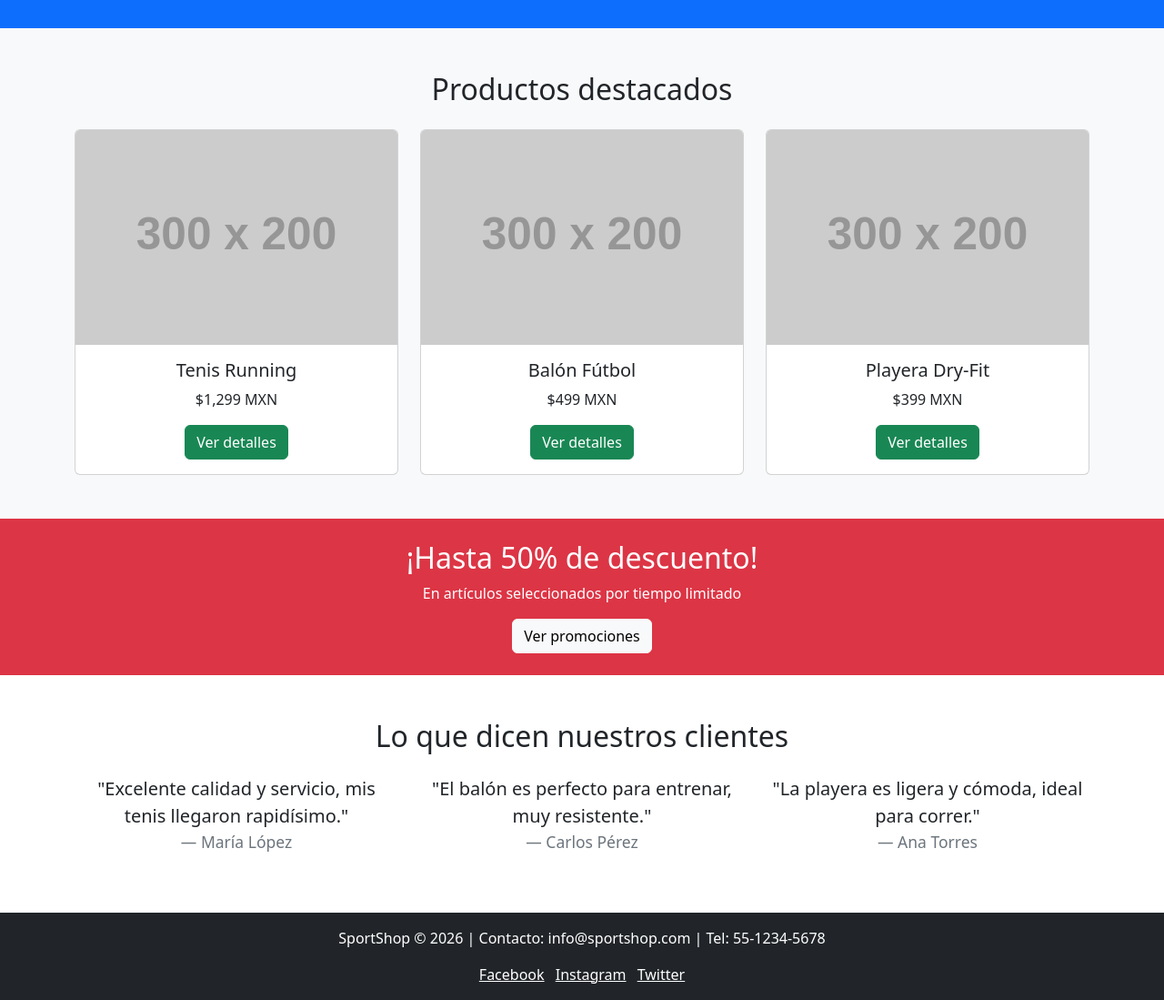
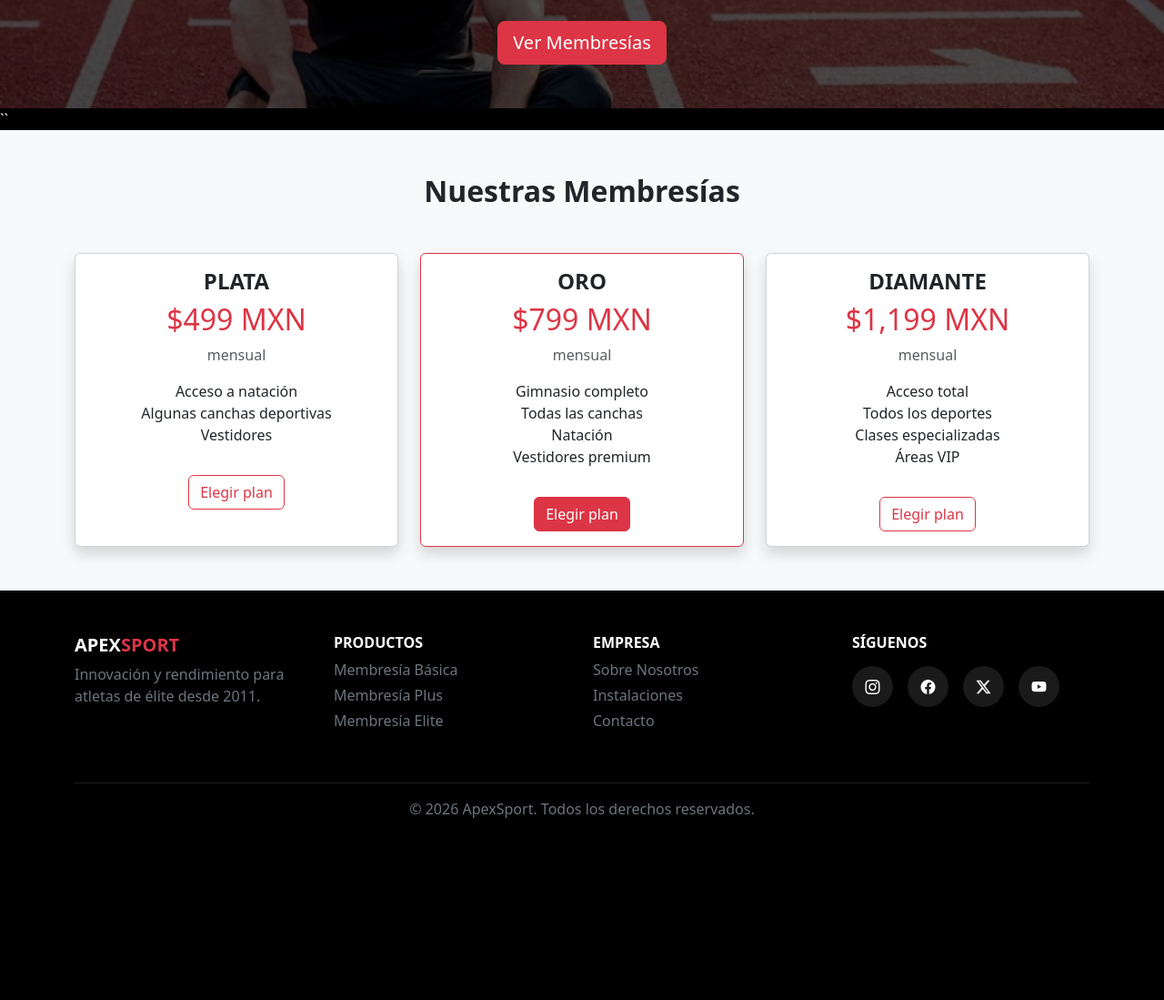
Before and after one commit to E-HAKA/Hackaton1, a plain HTML site: page index.html in a window 1280 px wide. Shown: the part 290-1389 px from the top of the page at 91% size. After the commit the page ends 1207 px from the top, so only its background shows below. Drawn offline with nearby package versions, Linux system fonts and the light colour scheme; placeholder pictures from the web are drawn by us.

Commit message:
Footer, navbar

```diff
--- a/index.html
+++ b/index.html
@@ -1,135 +1,232 @@
 <!DOCTYPE html>
 <html lang="es">
 <head>
-  <meta charset="UTF-8">
-  <meta name="viewport" content="width=device-width, initial-scale=1">
-  <title>Tienda Deportiva - Inicio</title>
+  <meta charset="UTF-8" />
+  <meta name="viewport" content="width=device-width, initial-scale=1.0"/>
+  <title>ApexSport | Membresías</title>
+
   <!-- Bootstrap CSS -->
   <link href="https://cdn.jsdelivr.net/npm/bootstrap@5.3.2/dist/css/bootstrap.min.css" rel="stylesheet">
+  <link rel="stylesheet" href="https://cdn.jsdelivr.net/npm/bootstrap-icons/font/bootstrap-icons.css">
 </head>
-<body>
 
-  <!-- Navbar -->
-  <nav class="navbar navbar-expand-lg navbar-dark bg-dark">
+<body style="background-color:#000; color:white;">
+
+  <!-- ================= NAVBAR ================= -->
+  <nav class="navbar navbar-expand-lg navbar-dark bg-black py-3">
     <div class="container">
-      <a class="navbar-brand fw-bold" href="index.html">SportShop</a>
+
+      <a class="navbar-brand fw-bold" href="#">
+        APEX<span class="text-danger">SPORT</span>
+      </a>
+
       <button class="navbar-toggler" type="button" data-bs-toggle="collapse" data-bs-target="#menu">
         <span class="navbar-toggler-icon"></span>
       </button>
+
       <div class="collapse navbar-collapse" id="menu">
         <ul class="navbar-nav ms-auto">
-          <li class="nav-item"><a class="nav-link active" href="index.html">Inicio</a></li>
-          <li class="nav-item"><a class="nav-link" href="productos.html">Productos</a></li>
-          <li class="nav-item"><a class="nav-link" href="contacto.html">Contacto</a></li>
+          <li class="nav-item"><a class="nav-link active" href="#">Inicio</a></li>
+          <li class="nav-item"><a class="nav-link" href="#membresias">Membresías</a></li>
+          <li class="nav-item"><a class="nav-link" href="#">Instalaciones</a></li>
+          <li class="nav-item"><a class="nav-link" href="#">Contacto</a></li>
         </ul>
-        <!-- Aquí está el cambio: el carrito ahora es un enlace -->
-        <a href="carrito.html" class="btn btn-success ms-3">Carrito</a>
       </div>
+
     </div>
   </nav>
 
-  <!-- Hero -->
-  <section class="bg-primary text-white text-center p-5">
+  <!-- ============== HERO ============== -->
+<section class="text-center p-5"
+  style="
+    background:
+      linear-gradient(rgba(0,0,0,0.7), rgba(0,0,0,0.7)),
+      url('./PIC/atletauno.jpg') center/cover no-repeat;">
+
   <div class="container">
-      <h1 class="display-4 fw-bold">Equípate para ganar</h1>
-      <p class="lead">Encuentra lo mejor en ropa, calzado y accesorios deportivos</p>
-      <a href="productos.html" class="btn btn-success btn-lg">Compra ahora</a>
+    <span class="badge bg-danger mb-3">Membresías 2026</span>
+    <h1 class="display-4 fw-bold mt-3">
+      SUPERA EL <span class="text-danger">SIGUIENTE NIVEL</span>
+    </h1>
+    <p class="lead">
+      Accede a las mejores instalaciones deportivas con nuestras membresías.
+    </p>
+    <a href="#membresias" class="btn btn-danger btn-lg mt-3">
+      Ver Membresías
+    </a>
   </div>
 </section>
+``
+  <!-- ================= MEMBRESÍAS ================= -->
+  <section id="membresias" class="py-5 bg-light text-dark">
+    <div class="container">
+      <h2 class="text-center mb-5 fw-bold">Nuestras Membresías</h2>
 
-  <!-- Productos destacados -->
-  <section id="productos" class="py-5 bg-light">
-    <div class="container">
-      <h2 class="text-center mb-4">Productos destacados</h2>
-      <div class="row">
-        <!-- Producto -->
+      <div class="row text-center g-4">
+
+        <!-- Básica -->
         <div class="col-md-4">
-          <div class="card">
-            <a href="producto.html">
-              <img src="https://via.placeholder.com/300x200" class="card-img-top" alt="Tenis deportivos">
-            </a>
-            <div class="card-body text-center">
-              <h5 class="card-title"><a href="producto.html" class="text-dark text-decoration-none">Tenis Running</a></h5>
-              <p class="card-text">$1,299 MXN</p>
-              <a href="producto.html" class="btn btn-success">Ver detalles</a>
+          <div class="card h-100 shadow">
+            <div class="card-body">
+              <h4 class="card-title fw-bold">PLATA</h4>
+              <h2 class="text-danger">$499 MXN</h2>
+              <p class="text-muted">mensual</p>
+              <ul class="list-unstyled">
+                <li>Acceso a natación</li>
+                <li>Algunas canchas deportivas</li>
+                <li>Vestidores</li>
+              </ul>
+              <a href="#" class="btn btn-outline-danger mt-3">Elegir plan</a>
             </div>
           </div>
         </div>
-        <!-- Producto -->
+
+        <!-- Plus -->
         <div class="col-md-4">
-          <div class="card">
-            <a href="producto.html">
-              <img src="https://via.placeholder.com/300x200" class="card-img-top" alt="Balón de fútbol">
-            </a>
-            <div class="card-body text-center">
-              <h5 class="card-title"><a href="producto.html" class="text-dark text-decoration-none">Balón Fútbol</a></h5>
-              <p class="card-text">$499 MXN</p>
-              <a href="producto.html" class="btn btn-success">Ver detalles</a>
+          <div class="card h-100 shadow border-danger">
+            <div class="card-body">
+              <h4 class="card-title fw-bold">ORO</h4>
+              <h2 class="text-danger">$799 MXN</h2>
+              <p class="text-muted">mensual</p>
+              <ul class="list-unstyled">
+                <li>Gimnasio completo</li>
+                <li>Todas las canchas</li>
+                <li>Natación</li>
+                <li>Vestidores premium</li>
+              </ul>
+              <a href="#" class="btn btn-danger mt-3">Elegir plan</a>
             </div>
           </div>
         </div>
-        <!-- Producto -->
+
+        <!-- Elite -->
         <div class="col-md-4">
-          <div class="card">
-            <a href="producto.html">
-              <img src="https://via.placeholder.com/300x200" class="card-img-top" alt="Playera deportiva">
-            </a>
-            <div class="card-body text-center">
-              <h5 class="card-title"><a href="producto.html" class="text-dark text-decoration-none">Playera Dry-Fit</a></h5>
-              <p class="card-text">$399 MXN</p>
-              <a href="producto.html" class="btn btn-success">Ver detalles</a>
+          <div class="card h-100 shadow">
+            <div class="card-body">
+              <h4 class="card-title fw-bold">DIAMANTE</h4>
+              <h2 class="text-danger">$1,199 MXN</h2>
+              <p class="text-muted">mensual</p>
+              <ul class="list-unstyled">
+                <li>Acceso total</li>
+                <li>Todos los deportes</li>
+                <li>Clases especializadas</li>
+                <li>Áreas VIP</li>
+              </ul>
+              <a href="#" class="btn btn-outline-danger mt-3">Elegir plan</a>
             </div>
           </div>
         </div>
+
       </div>
     </div>
   </section>
 
-  <!-- Promociones -->
-  <section class="bg-danger text-white text-center p-4">
-    <h2>¡Hasta 50% de descuento!</h2>
-    <p>En artículos seleccionados por tiempo limitado</p>
-    <a href="productos.html" class="btn btn-light">Ver promociones</a>
-  </section>
+  <!-- ================= FOOTER ================= -->
+  <footer class="bg-black text-white pt-5 pb-3">
+  <div class="container">
+    <div class="row text-center text-md-start">
 
-  <!-- Testimonios -->
-  <section class="py-5">
-    <div class="container">
-      <h2 class="text-center mb-4">Lo que dicen nuestros clientes</h2>
-      <div class="row">
-        <div class="col-md-4">
-          <blockquote class="blockquote text-center">
-            <p>"Excelente calidad y servicio, mis tenis llegaron rapidísimo."</p>
-            <footer class="blockquote-footer">María López</footer>
-          </blockquote>
+      <!-- MARCA -->
+      <div class="col-md-3 mb-4">
+        <h5 class="fw-bold">APEX<span class="text-danger">SPORT</span></h5>
+        <p class="text-secondary">
+          Innovación y rendimiento para atletas de élite desde 2011.
+        </p>
       </div>
-        <div class="col-md-4">
-          <blockquote class="blockquote text-center">
-            <p>"El balón es perfecto para entrenar, muy resistente."</p>
-            <footer class="blockquote-footer">Carlos Pérez</footer>
-          </blockquote>
+
+      <!-- PRODUCTOS -->
+      <div class="col-md-3 mb-4">
+        <h6 class="fw-bold">PRODUCTOS</h6>
+        <p class="text-secondary mb-1">Membresía Básica</p>
+        <p class="text-secondary mb-1">Membresía Plus</p>
+        <p class="text-secondary">Membresía Elite</p>
       </div>
-        <div class="col-md-4">
-          <blockquote class="blockquote text-center">
-            <p>"La playera es ligera y cómoda, ideal para correr."</p>
-            <footer class="blockquote-footer">Ana Torres</footer>
-          </blockquote>
+
+      <!-- EMPRESA -->
+      <div class="col-md-3 mb-4">
+        <h6 class="fw-bold">EMPRESA</h6>
+        <p class="text-secondary mb-1">Sobre Nosotros</p>
+        <p class="text-secondary mb-1">Instalaciones</p>
+        <p class="text-secondary">Contacto</p>
+      </div>
+
+      <!-- REDES SOCIALES -->
+      <div class="col-md-3 mb-4">
+        <h6 class="fw-bold">SÍGUENOS</h6>
+
+        <div class="d-flex justify-content-center justify-content-md-start gap-3 mt-3">
+
+          <a href="#"
+             style="
+               width:45px;
+               height:45px;
+               background:#1a1a1a;
+               border-radius:50%;
+               display:flex;
+               align-items:center;
+               justify-content:center;
+               color:white;
+               text-decoration:none;">
+            <i class="bi bi-instagram"></i>
+          </a>
+
+          <a href="#"
+             style="
+               width:45px;
+               height:45px;
+               background:#1a1a1a;
+               border-radius:50%;
+               display:flex;
+               align-items:center;
+               justify-content:center;
+               color:white;
+               text-decoration:none;">
+            <i class="bi bi-facebook"></i>
+          </a>
+
+          <a href="#"
+             style="
+               width:45px;
+               height:45px;
+               background:#1a1a1a;
+               border-radius:50%;
+               display:flex;
+               align-items:center;
+               justify-content:center;
+               color:white;
+               text-decoration:none;">
+            <i class="bi bi-twitter-x"></i>
+          </a>
+
+          <a href="#"
+             style="
+               width:45px;
+               height:45px;
+               background:#1a1a1a;
+               border-radius:50%;
+               display:flex;
+               align-items:center;
+               justify-content:center;
+               color:white;
+               text-decoration:none;">
+            <i class="bi bi-youtube"></i>
+          </a>
+
         </div>
       </div>
+
     </div>
-  </section>
 
-  <!-- Footer -->
-  <footer class="bg-dark text-white text-center p-3">
-    <p>SportShop © 2026 | Contacto: info@sportshop.com | Tel: 55-1234-5678</p>
-    <div>
-      <a href="#" class="text-white me-2">Facebook</a>
-      <a href="#" class="text-white me-2">Instagram</a>
-      <a href="#" class="text-white">Twitter</a>
+    <hr class="border-secondary">
+
+    <p class="text-center text-secondary mb-0">
+      © 2026 ApexSport. Todos los derechos reservados.
+    </p>
   </div>
 </footer>
 
   <!-- Bootstrap JS -->
   <script src="https://cdn.jsdelivr.net/npm/bootstrap@5.3.2/dist/js/bootstrap.bundle.min.js"></script>
+
 </body>
 </html>
```
Also changed, not shown: PIC/atletauno.jpg (added). Lines whose indentation alone changed are shown as unchanged.
